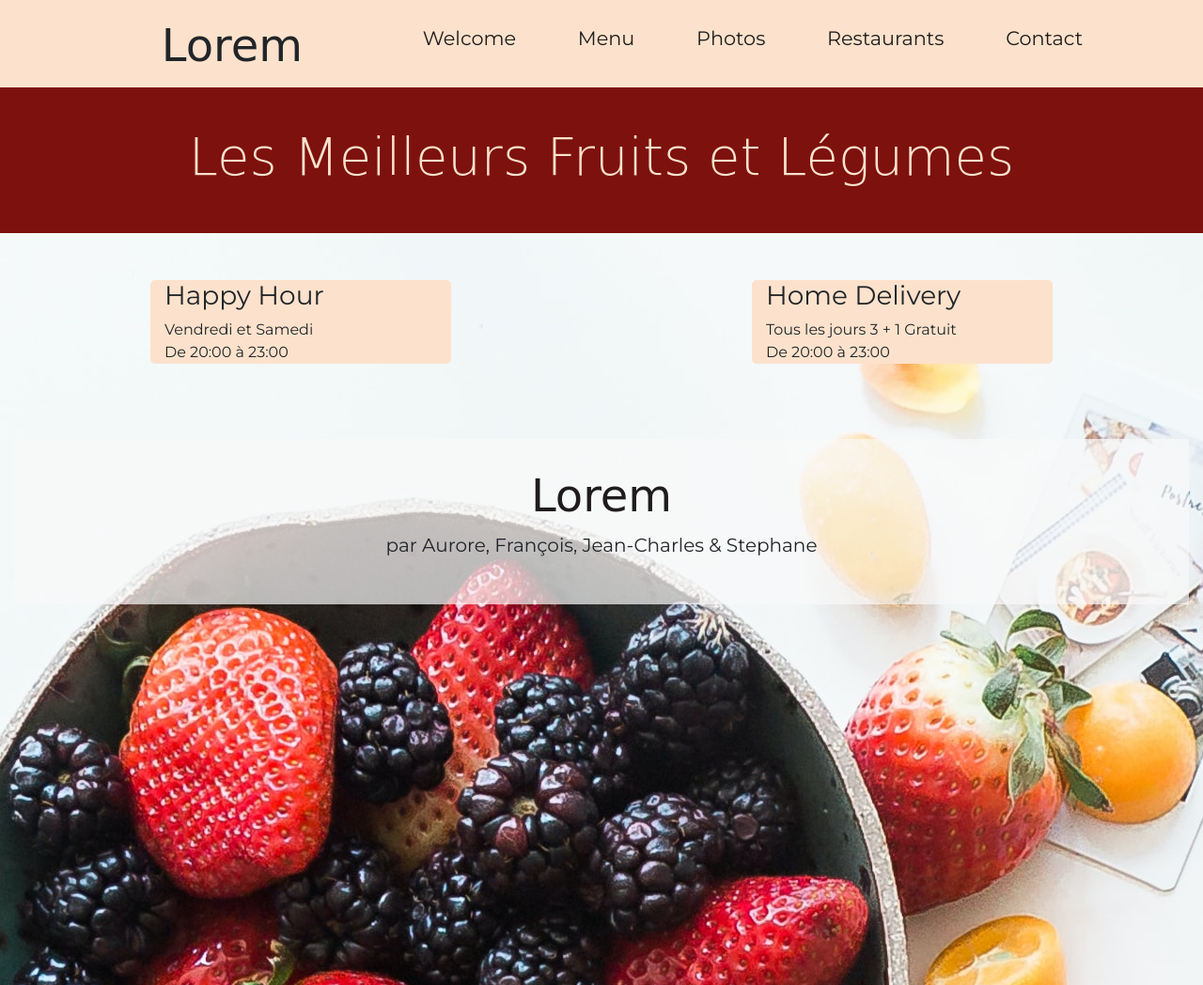
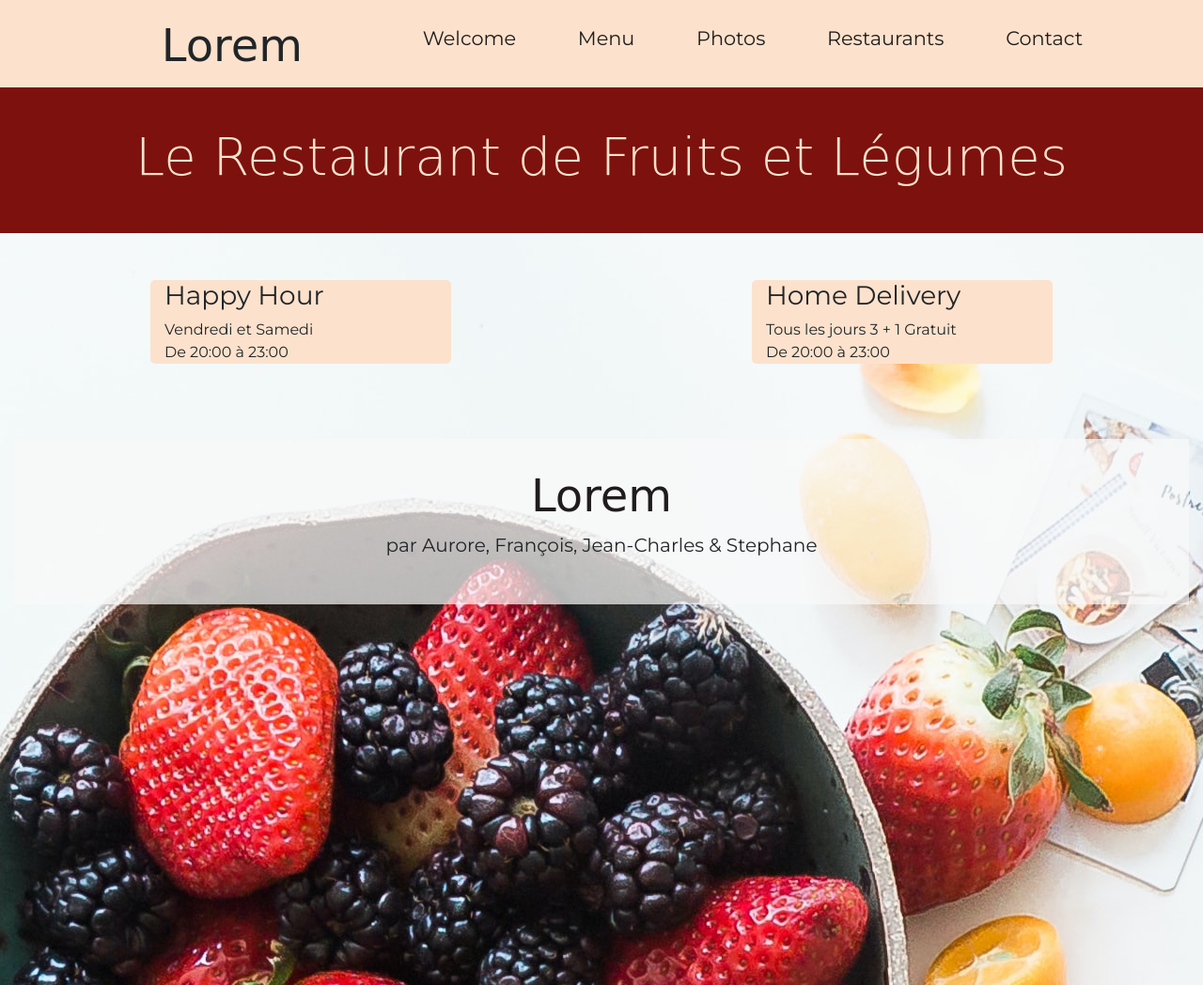
Before and after one commit to jcbrognez/restaurant-css-framework, a plain HTML site: page index.html in a window 1280 px wide. Shown: the top 1048 px of the page at 94% size. Drawn offline with nearby package versions, Linux system fonts and the light colour scheme; a web font is replaced by a local one.

Commit message:
minor modif

```diff
--- a/index.html
+++ b/index.html
@@ -41,7 +41,7 @@
     </nav>
 </header>
 <section class="titre container text-center">
-  <h2 class="display-4">Les Meilleurs Fruits et Légumes</h2>
+  <h2 class="display-4">Le Restaurant de Fruits et Légumes</h2>
 </section>
 
     <main class="container-fluid">
```
